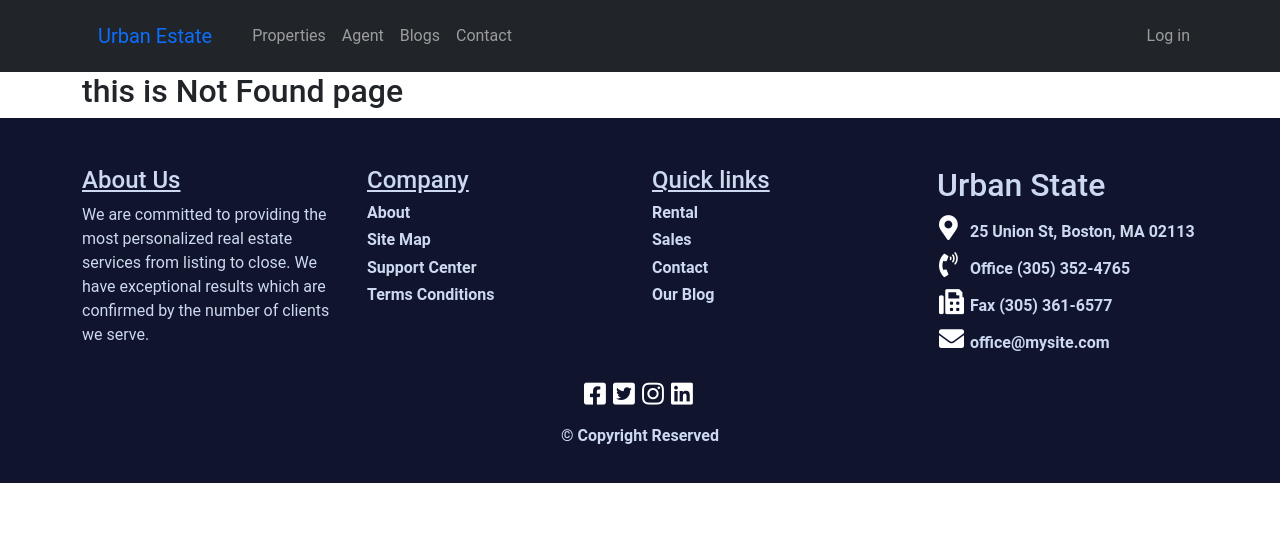
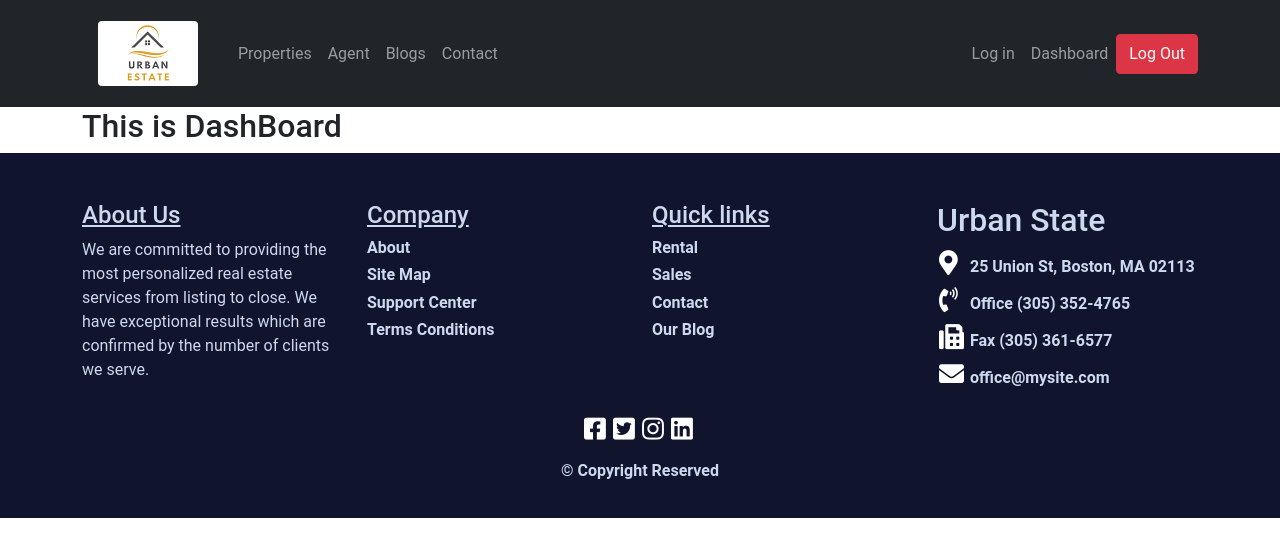
Before and after one commit to webdmamun/client-side-realState, a React (Create React App) app: page /dashboard in a window 1280 px wide. Shown: the top 556 px of the page. Built offline with nearby package versions, Linux system fonts and the light colour scheme.

Commit message:
[header-logo-update]

```diff
--- a/src/App.js
+++ b/src/App.js
@@ -9,6 +9,7 @@ import Notfound from "./Pages/Notfound/Notfound";
 import Properties from "./Pages/Properties/Properties";
 import Footer from "./Pages/Shared/Footer/Footer";
 import Header from "./Pages/Shared/Header/Header";
+import Dashboard from "./Pages/Dashboard/Dashboard";
 
 function App() {
   return (
@@ -20,6 +21,7 @@ function App() {
         <Route path="properties" element={<Properties />}></Route>
         <Route path="agent" element={<Agent />}></Route>
         <Route path="contact" element={<Contact />}></Route>
+        <Route path="dashboard" element={<Dashboard />}></Route>
         <Route path="login" element={<Login />}></Route>
         <Route path="registration" element={<Registration />}></Route>
         <Route path="*" element={<Notfound />}></Route>
--- /dev/null
+++ b/src/Pages/Dashboard/Dashboard.js
@@ -0,0 +1,12 @@
+import React from "react";
+import { Container } from "react-bootstrap";
+
+const Dashboard = () => {
+  return (
+    <Container>
+      <h2>This is DashBoard</h2>
+    </Container>
+  );
+};
+
+export default Dashboard;
--- a/src/Pages/Shared/Header/Header.js
+++ b/src/Pages/Shared/Header/Header.js
@@ -1,6 +1,7 @@
 import React from "react";
 import { Container, Nav, Navbar } from "react-bootstrap";
 import { Link } from "react-router-dom";
+import logo from "../../../images/logo.png";
 import "./Header.css";
 
 const Header = () => {
@@ -10,7 +11,7 @@ const Header = () => {
         <Container>
           <Navbar.Brand>
             <Link className="nav-link" to="/">
-              Urban Estate
+              <img className="rounded" src={logo} alt="" />
             </Link>
           </Navbar.Brand>
           <Navbar.Toggle aria-controls="responsive-navbar-nav" />
@@ -33,6 +34,10 @@ const Header = () => {
               <Nav.Link as={Link} to="/login">
                 Log in
               </Nav.Link>
+              <Nav.Link as={Link} to="/dashboard">
+                Dashboard
+              </Nav.Link>
+              <button className="btn btn-danger">Log Out</button>
             </Nav>
           </Navbar.Collapse>
         </Container>
```
Also changed, not shown: src/images/logo.png (added).
